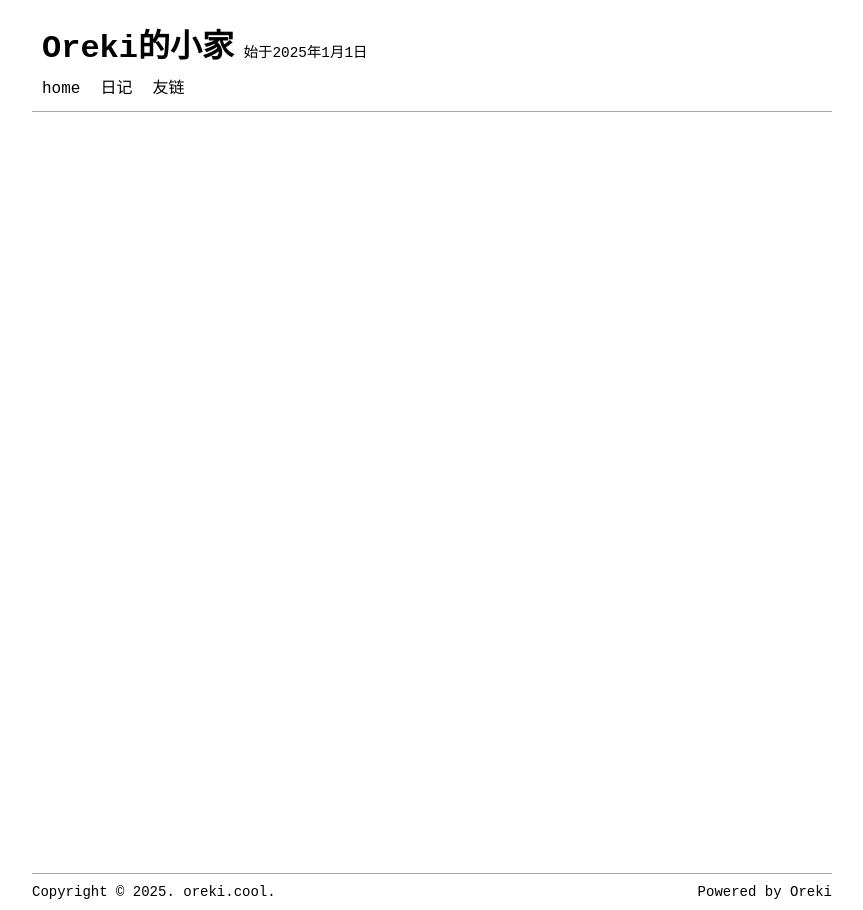
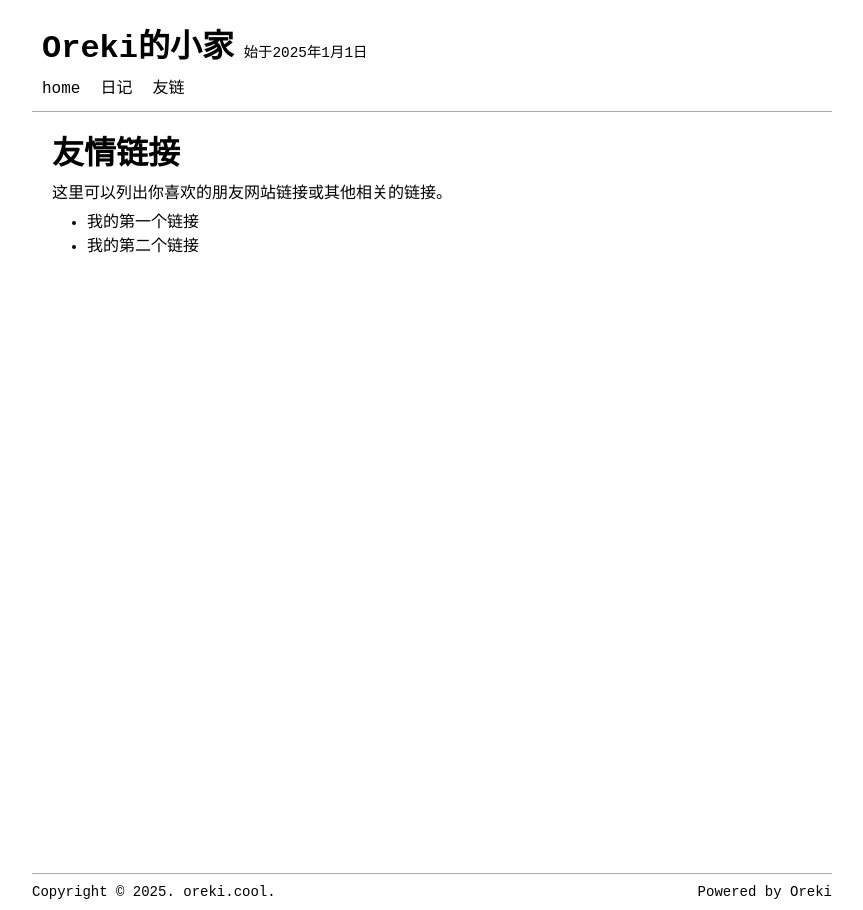
Before and after one commit to 24oreki/24oreki.github.io, a Jekyll site: the page built from friendslinks.md, in a window 1280 px wide. Shown: the whole page, without its empty margins (208-1071 px from the left). Built offline with Jekyll 4.4.1, drawn with Linux system fonts in a browser that asks for light colours.

Commit message:
Update friendslinks.md

```diff
--- a/friendslinks.md
+++ b/friendslinks.md
@@ -1,5 +1,12 @@
 ---
 layout: default
-title: "关于我"
+title: "友情链接"
 permalink: /friendslinks/
 ---
+
+# 友情链接
+
+这里可以列出你喜欢的朋友网站链接或其他相关的链接。
+
+- [我的第一个链接](http://example.com)
+- [我的第二个链接](http://example2.com)
```
